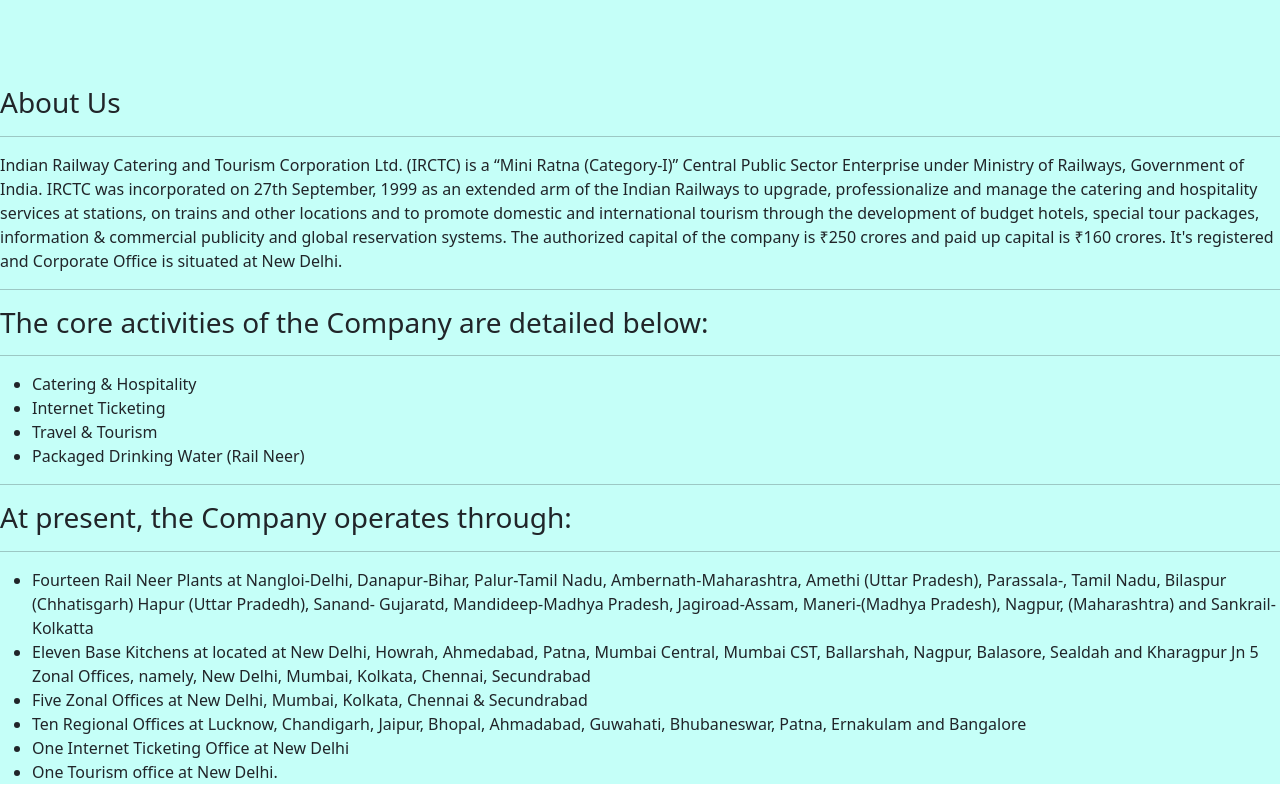
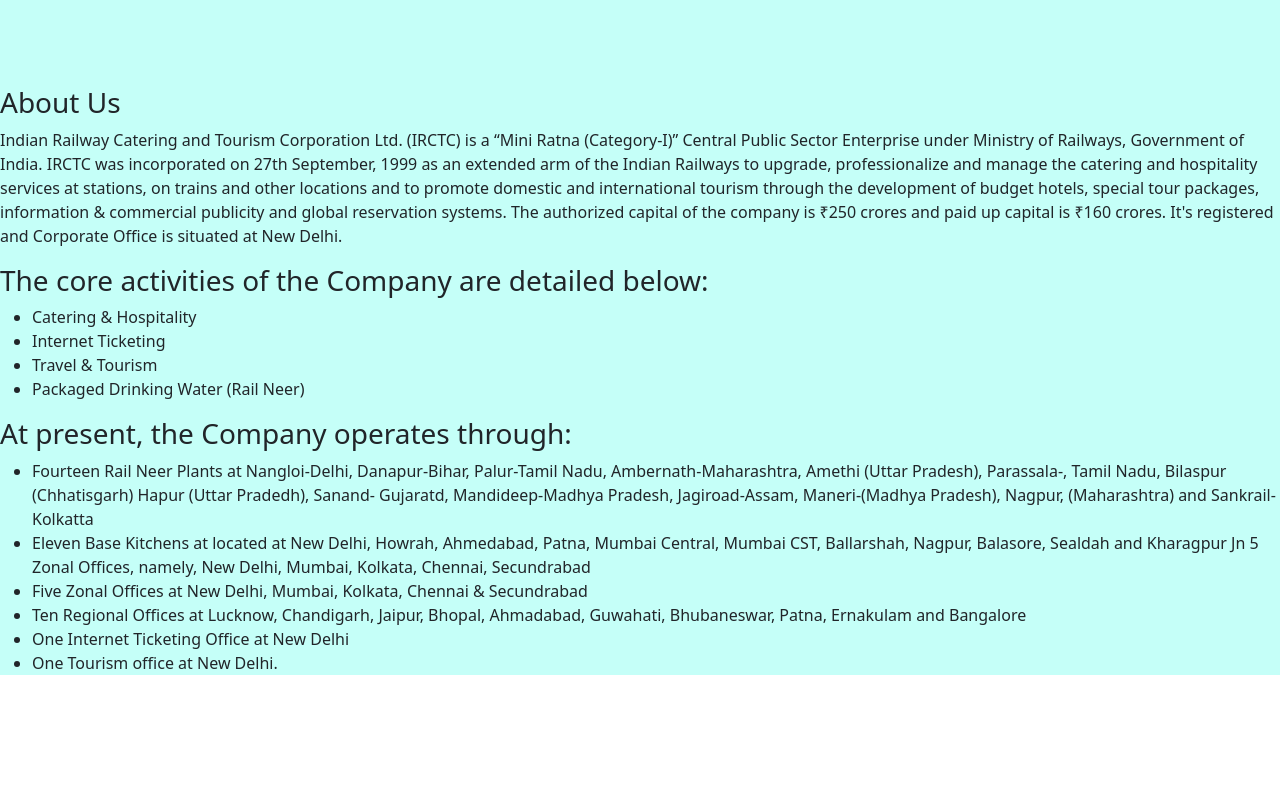
Before and after one commit to TrainReservationSystem/railway-reservation-system, a React (Create React App) app: page /about in a window 1280 px wide. Shown: the part 1638-2438 px from the top of the page. After the commit the page ends 2329 px from the top, so only its background shows below. Built offline with nearby package versions, Linux system fonts and the light colour scheme.

Commit message:
about us

```diff
--- a/src/components/aboutUs/AboutUs.jsx
+++ b/src/components/aboutUs/AboutUs.jsx
@@ -48,7 +48,6 @@
 
           <h3>About Us</h3>
         </div>
-        <hr />
 
         <p>
           Indian Railway Catering and Tourism Corporation Ltd. (IRCTC) is a
@@ -63,20 +62,18 @@
           ₹250 crores and paid up capital is ₹160 crores. It's registered and
           Corporate Office is situated at New Delhi.
         </p>
-        <hr />
 
         <h3>The core activities of the Company are detailed below:</h3>
-        <hr />
+
         <ul className="list">
           <li>Catering & Hospitality</li>
           <li>Internet Ticketing</li>
           <li>Travel & Tourism</li>
           <li>Packaged Drinking Water (Rail Neer)</li>
         </ul>
-        <hr />
 
         <h3>At present, the Company operates through:</h3>
-        <hr />
+
         <ul className="list">
           <li>
             Fourteen Rail Neer Plants at Nangloi-Delhi, Danapur-Bihar,
```
